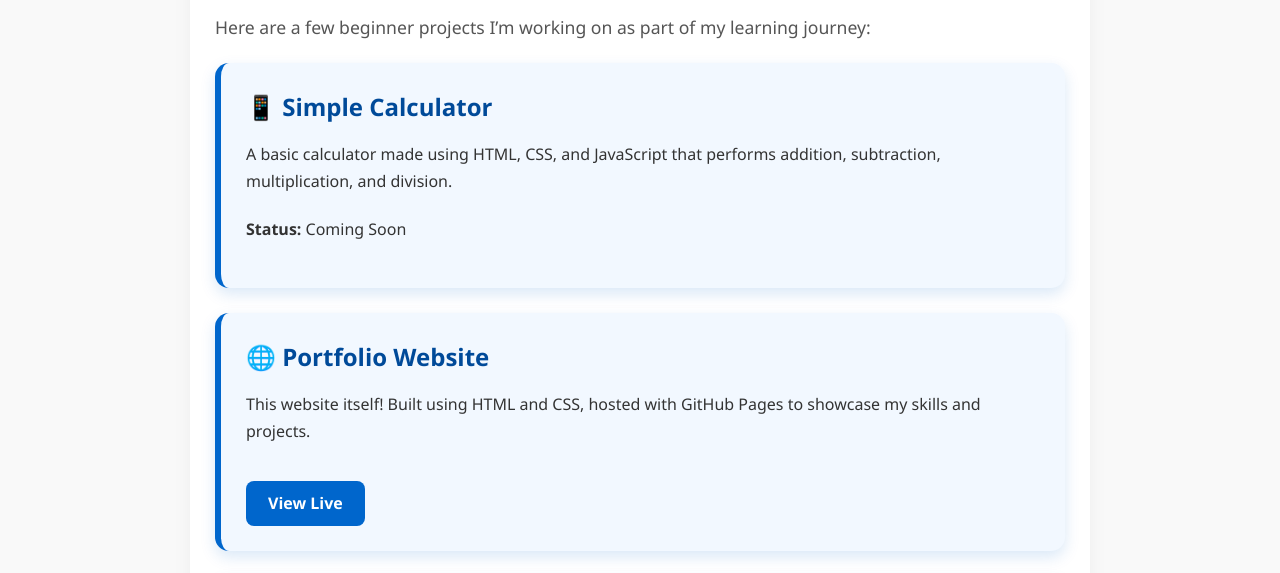
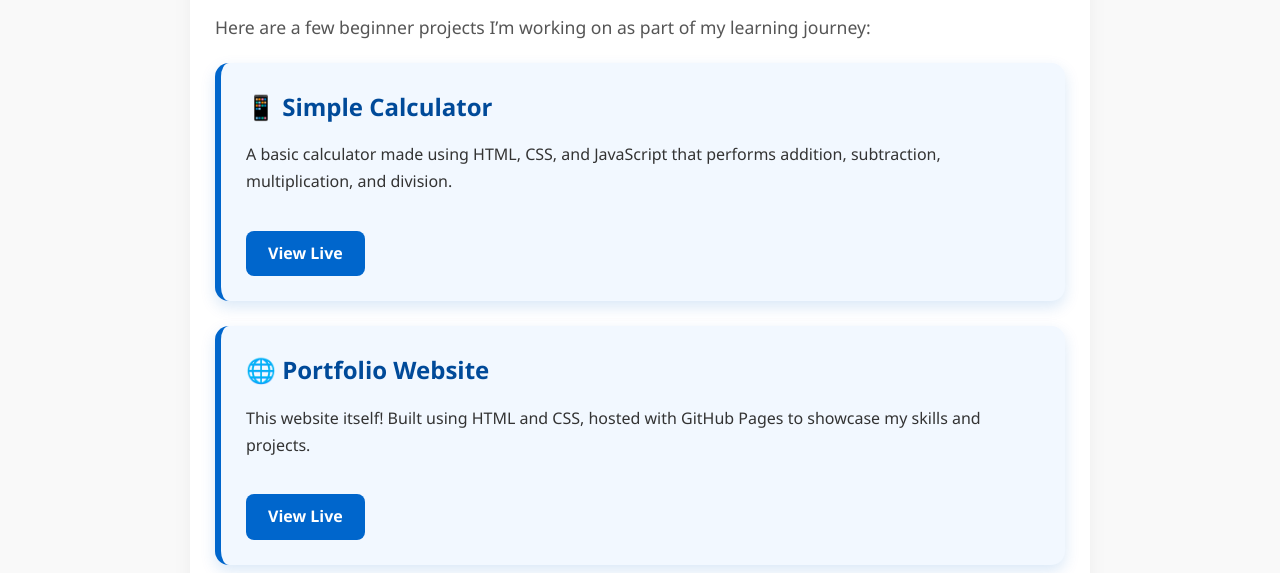
Before and after one commit to rohit-yadav5/rohit-yadav5.github.io, a plain HTML site: page projects.html in a window 1280 px wide. Shown: the part 224-797 px from the top of the page. Drawn offline with Linux system fonts and the light colour scheme.

Commit message:
calculator project update

```diff
--- a/projects.html
+++ b/projects.html
@@ -28,7 +28,7 @@
       <div class="project-card">
         <h3>📱 Simple Calculator</h3>
         <p>A basic calculator made using HTML, CSS, and JavaScript that performs addition, subtraction, multiplication, and division.</p>
-        <p><strong>Status:</strong> Coming Soon</p>
+        <a href="https://rohit-yadav5.github.io/calculator" class="btn" target="_blank">View Live</a>
       </div>
 
       <div class="project-card">
```
